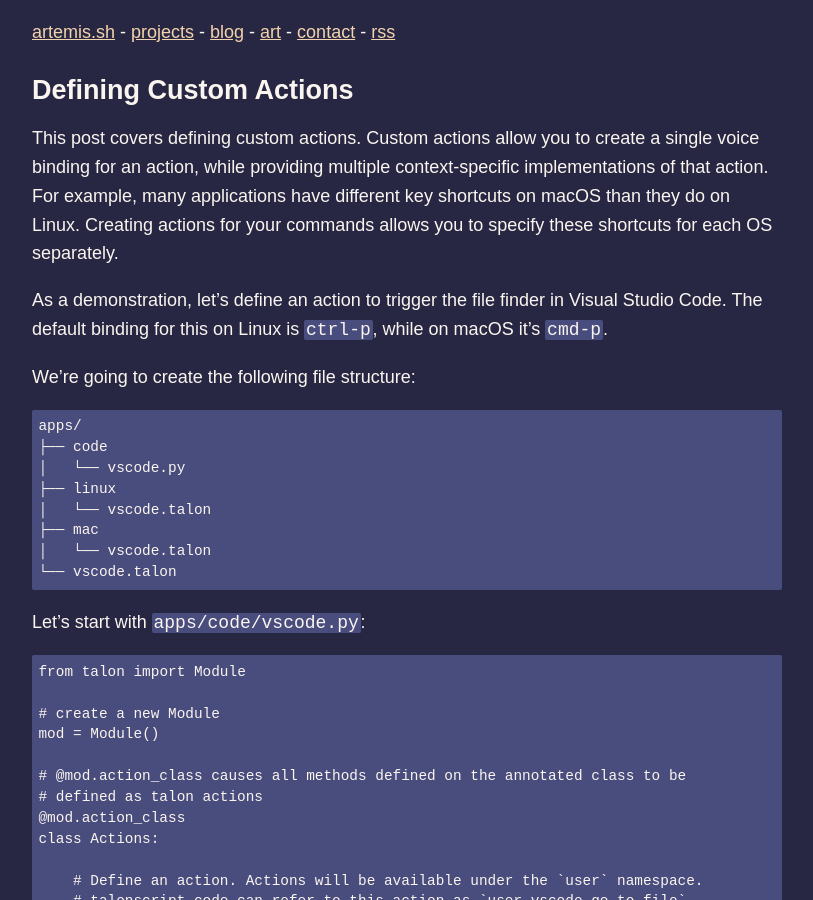
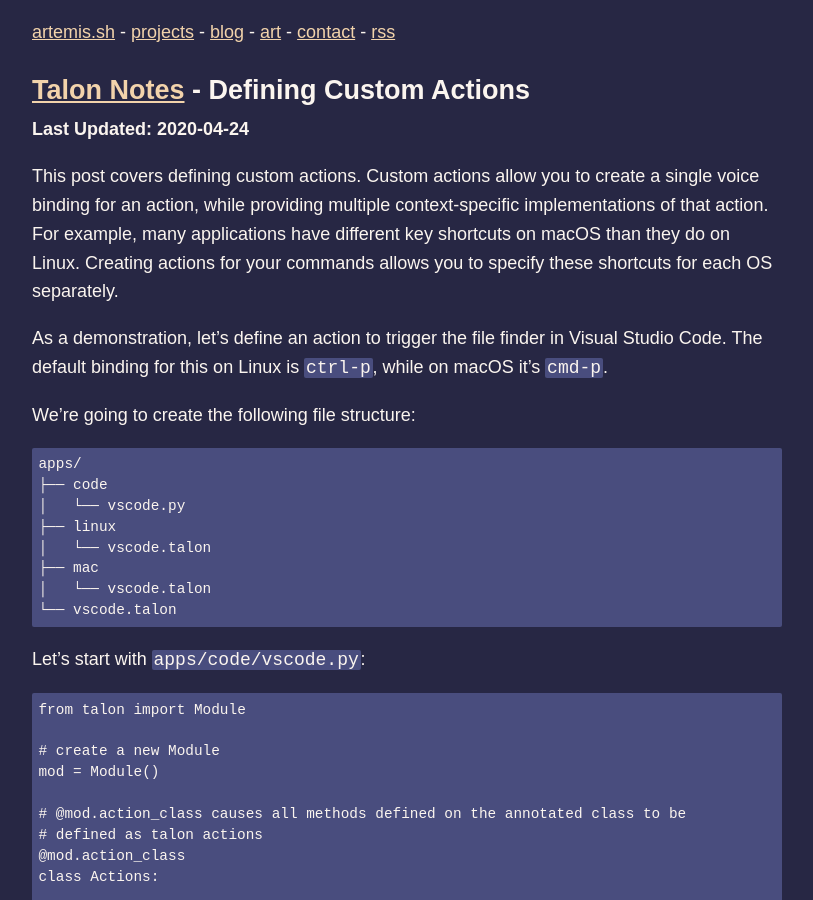
Before and after one commit to faithanalog/faithanalog.github.io, a Jekyll site: the page built from talon/defining-custom-actions.md, in a window 1280 px wide and 900 px high. Shown: the whole window, without its empty margins (233-1046 px from the left). Built offline with Jekyll 4.4.1, drawn with Linux system fonts in a browser that asks for light colours.

Commit message:
Custom talon notes layout

```diff
--- /dev/null
+++ b/_layouts/talon.html
@@ -0,0 +1,20 @@
+<!doctype html>
+<html>
+    <head>
+        <meta charset="utf-8">
+        <meta name="viewport" content="width=device-width, initial-scale=1">
+        <title>{{ page.title }}</title>
+        <link rel="stylesheet" type="text/css" href="/assets/css/post.css">
+        {% seo %}
+    </head>
+    <body>
+        {% include nav.html %}
+        <article>
+            <header>
+                <h1><a href="/talon">Talon Notes</a> - {{ page.title }}</h1>
+                <time datetime="{{ page.date }}">Last Updated: {{ page.date | date: "%Y-%m-%d" }}</time><br>
+            </header>
+            {{ content }}
+        </article>
+    </body>
+</html>
--- a/talon/defining-custom-actions.md
+++ b/talon/defining-custom-actions.md
@@ -1,6 +1,7 @@
 ---
-layout: post
+layout: talon
 title: Defining Custom Actions
+date: 2020-4-24
 ---
 
 This post covers defining custom actions. Custom actions allow you to create a single voice binding for an action, while providing multiple context-specific implementations of that action. For example, many applications have different key shortcuts on macOS than they do on Linux. Creating actions for your commands allows you to specify these shortcuts for each OS separately.
```
Also changed, not shown: talon/index.md (+1 -1 lines).
